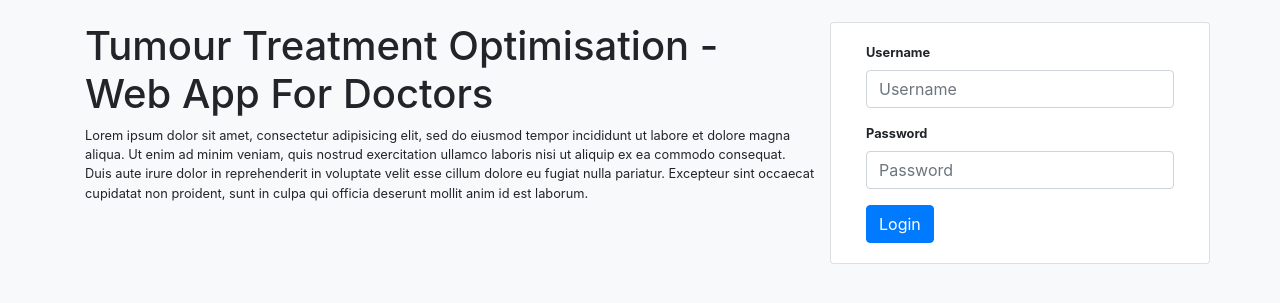
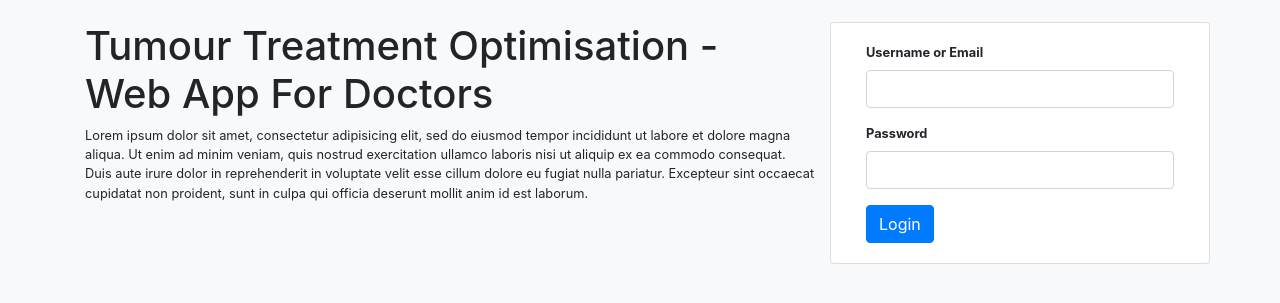
Before and after one commit to lpiekarski/tumor-simulation-system, a Django app: page /login/ in a window 1280 px wide. Shown: the part 48-351 px from the top of the page. Run offline with Django 3.2, Linux system fonts and the light colour scheme; some libraries are stand-ins or nearby versions.

Commit message:
#31 Unikalny email + logowanie mailem

```diff
--- a/profiles/views.py
+++ b/profiles/views.py
@@ -37,6 +37,8 @@ def register(request, template_name="profiles/register.html"):
 
         if User.objects.filter(username=context['username']).count() != 0:
             context['register_status'] = 'username_taken'
+        elif User.objects.filter(email=context['email']).count() != 0:
+            context['register_status'] = 'email_taken'
         elif not is_valid_username(context['username']):
             context['register_status'] = 'invalid_username'
         elif not is_valid_email(context['email']):
@@ -78,7 +80,15 @@ def register(request, template_name="profiles/register.html"):
 def user_login(request, template_name="profiles/login.html"):
     context = {}
     if request.method == 'POST':
-        username = request.POST.get('username')
+        username = None
+        username_or_email = request.POST.get('username_or_email')
+        if "@" in username_or_email:
+            try:
+                username = User.objects.all().get(email=username_or_email)
+            except MultipleObjectsReturned:
+                username = User.objects.filter(email=username_or_email).latest('pk')
+        else:
+            username = username_or_email
         password = request.POST.get('password')
         user = authenticate(username=username, password=password)
         if user:
--- a/templates/profiles/login.html
+++ b/templates/profiles/login.html
@@ -28,12 +28,12 @@
             <form method="post" action="{% url 'login' %}">
                 {% csrf_token %}
                 <div class="form-group">
-                    <label class="font-weight-bold"  for="username">Username</label>
-                    <input class="form-control" type="text" name="username" placeholder="Username">
+                    <label class="font-weight-bold"  for="username">Username or Email</label>
+                    <input class="form-control" type="text" name="username_or_email">
                 </div>
                 <div class="form-group">
                     <label class="font-weight-bold"  for="password">Password</label>
-                    <input class="form-control" type="password" name="password" placeholder="Password">
+                    <input class="form-control" type="password" name="password">
                 </div>
                 <input class="btn btn-primary" type="submit" name="" value="Login">
             </form>
--- a/templates/profiles/register.html
+++ b/templates/profiles/register.html
@@ -34,6 +34,10 @@
                         <div class="alert alert-danger py-0" role="alert">
                             Invalid Email.
                         </div>
+                    {% elif register_status == "email_taken" %}
+                        <div class="alert alert-danger py-0" role="alert">
+                            There is already an account assigned to this Email.
+                        </div>
                     {% endif %}
                 </div>
                 <div class="form-group">
```
